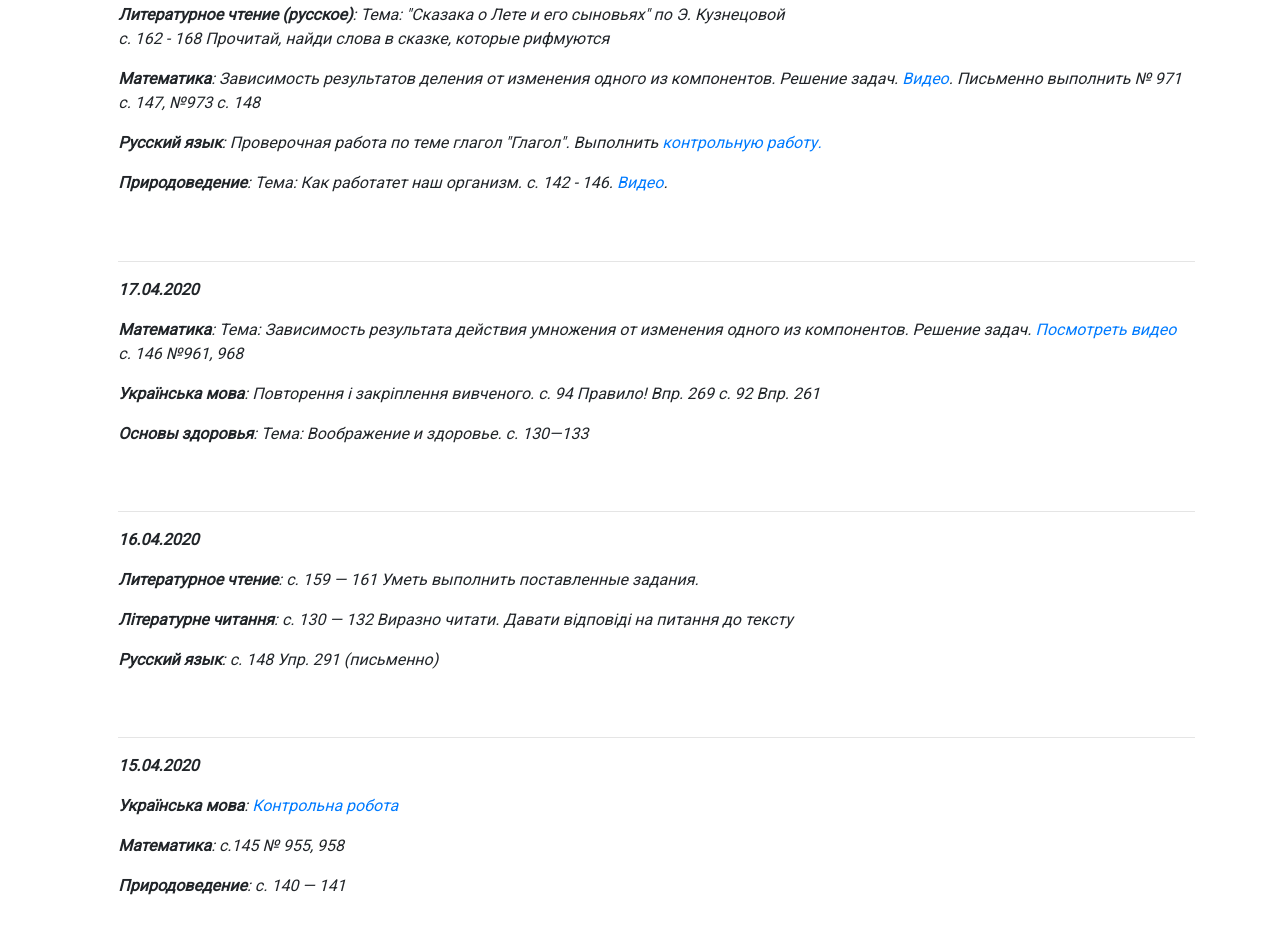
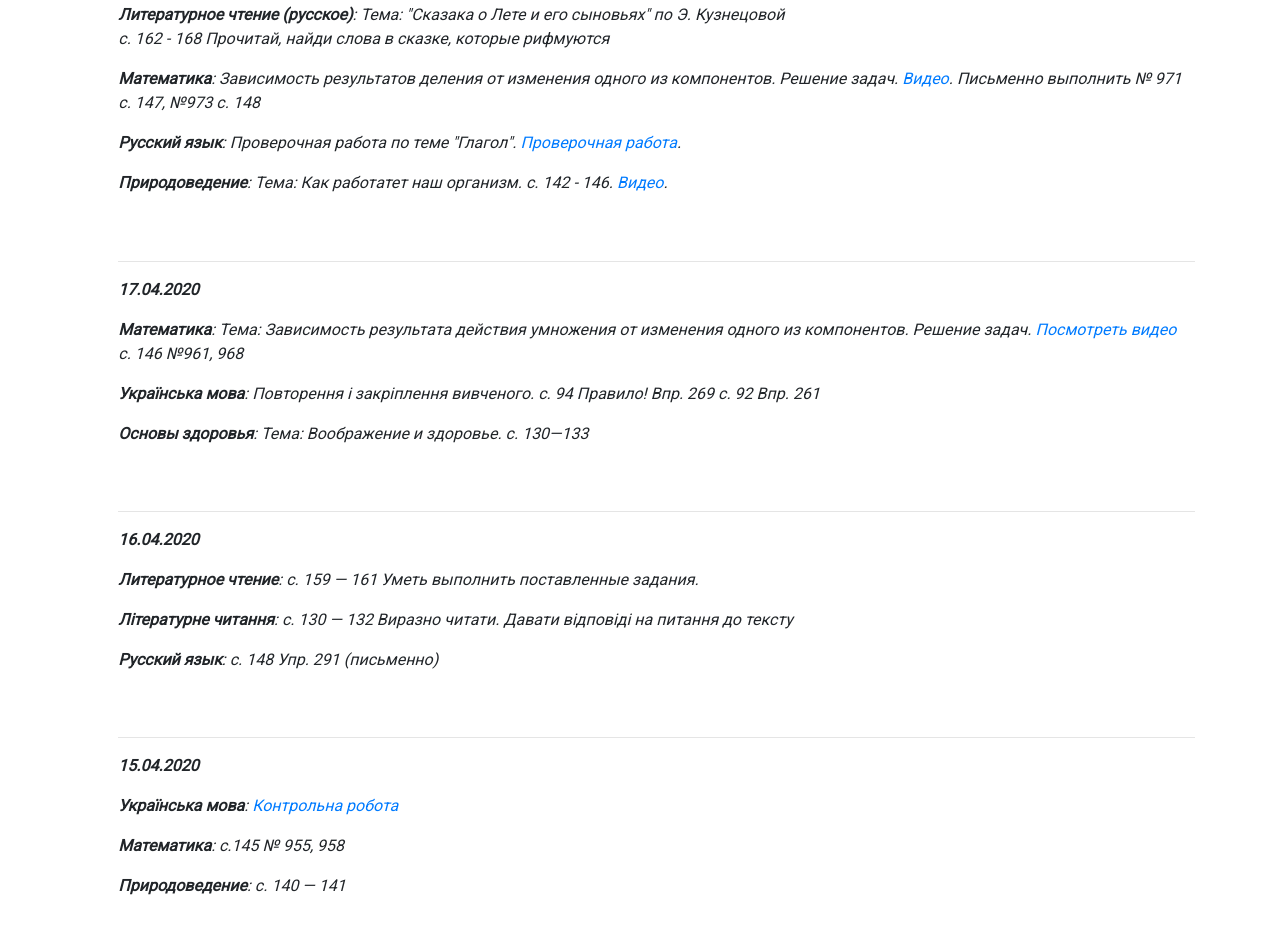
Before and after one commit to Qalanc/karpova, a plain HTML site: page index.html in a window 1280 px wide. Shown: the part 830-1758 px from the top of the page. Drawn offline with nearby package versions, Linux system fonts and the light colour scheme.

Commit message:
Update index.html

```diff
--- a/index.html
+++ b/index.html
@@ -26,7 +26,7 @@
 				<p class="date">21.04.2020</p>
 				<p><strong>Литературное чтение (русское)</strong>: Тема: "Сказака о Лете и его сыновьях" по Э. Кузнецовой<br> с. 162 - 168 Прочитай, найди слова в сказке, которые рифмуются</p>
 				<p><strong>Математика</strong>: Зависимость результатов деления от изменения одного из компонентов. Решение задач. <a href="https://youtu.be/IzGRZZXN-n0" target="_blank">Видео</a>. Письменно выполнить № 971 с. 147, №973 с. 148</p>
-				<p><strong>Русский язык</strong>: Проверочная работа по теме глагол "Глагол". Выполнить <a href="control.html" target="_blank">контрольную работу.</a></p>
+				<p><strong>Русский язык</strong>: Проверочная работа по теме "Глагол". <a href="control.html" target="_blank">Проверочная работа</a>.</p>
 				<p><strong>Природоведение</strong>: Тема: Как работатет наш организм. с. 142 - 146. <a href="https://youtu.be/axcj1KRfFQw" target="_blank">Видео</a>.</p>
 			</section>
 			<section>
```
